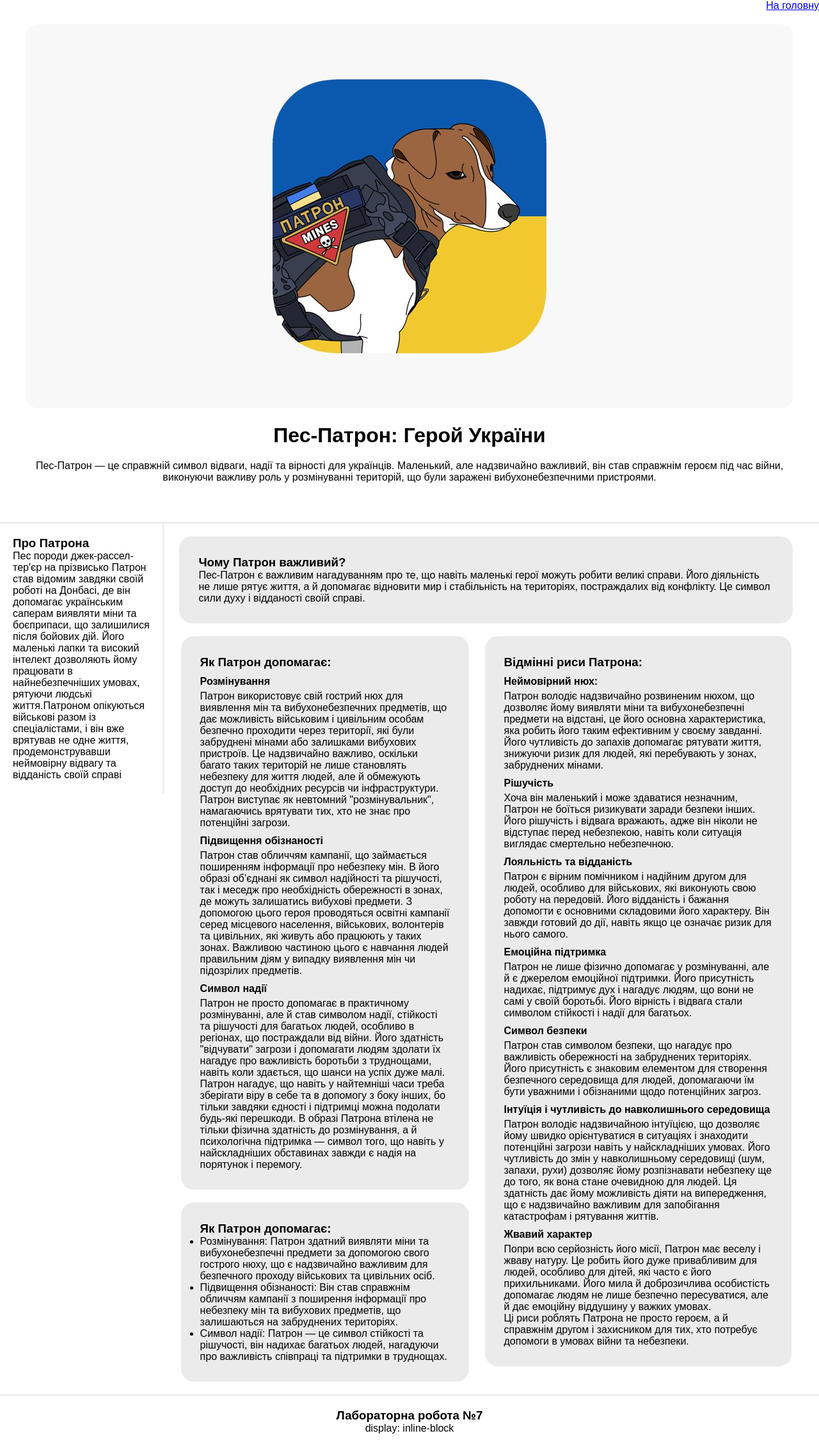
After one commit to AsterPy/lab-front, a Flask app: page /templates/Lab7_mylian/lab7.html in a window 1280 px wide. The commit adds this page. Shown: the whole page at 64% size. Run offline with Flask 3, Linux system fonts and the light colour scheme.

Commit message:
лаба 5 6 7 8

```diff
--- a/main.py
+++ b/main.py
@@ -39,6 +39,22 @@ def lab4_main():
 def lab4_files(filename):
     return render_template(f'Lab4_mylian/{filename}')
 
+@app.route('/templates/Lab5_mylian/lab5.html')
+def lab5_main():
+    return render_template('Lab5_mylian/lab5.html')
+
+@app.route('/templates/Lab6_mylian/lab6.html')
+def lab6_main():
+    return render_template('Lab6_mylian/lab6.html')
+
+@app.route('/templates/Lab7_mylian/lab7.html')
+def lab7_main():
+    return render_template('Lab7_mylian/lab7.html')
+
+@app.route('/templates/Lab8_mylian/lab8.html')
+def lab8_main():
+    return render_template('Lab8_mylian/lab8.html')
+
 
 if __name__ == '__main__':
     app.run(debug=True)
--- /dev/null
+++ b/style/Lab7_mylian/style.css
@@ -0,0 +1,123 @@
+* {
+    margin: 0;
+    padding: 0;
+    box-sizing: border-box;
+}
+
+body {
+    font-family: Arial, sans-serif;
+}
+
+
+.header {
+    height: 100vh;
+    padding: 20px;
+    text-align: center;
+    border-bottom: 2px solid rgb(233, 233, 233);
+}
+
+.header img {
+    border-radius: 20px;
+    margin-bottom: 20px;
+}
+
+.header h1 {
+    margin-bottom: 20px;
+}
+.sidebar {
+    width: 20%;
+    height: 200%;
+    padding: 20px;
+    text-align: start;
+    border-right:2px solid rgb(233, 233, 233);
+    display: inline-block;
+    vertical-align: top;
+    position: sticky;
+    top: 0;
+}
+
+.mainbar {
+    width: 78%;
+    height: 100%;
+    padding: 20px;
+    text-align: center;
+    display: inline-block;
+    vertical-align: top;
+}
+
+.main {
+    width: 100%;
+    display: inline-block;
+    text-align: start;
+}
+
+.main-top {
+    background-color: rgb(235, 235, 235);
+    width: 100%;
+    padding: 30px;
+    text-align: start;
+    border-radius: 20px;
+    margin-bottom: 20px;
+}
+
+.main-bootom{
+    width: 100%;
+    height: 70%;
+    text-align: center;
+    display: inline;
+}
+
+.section-3{
+    width: 47%;
+    height: 100%;
+    text-align: start;
+    display: inline-block;
+    margin-right: 20px;
+}
+
+.section-3-1 {
+    background-color: rgb(235, 235, 235);
+    padding: 30px;
+    text-align: start;
+    border-radius: 20px;
+    display: inline-block;
+    vertical-align: top;
+    margin-bottom: 20px;
+}
+
+.section-3-1 h4 {
+    margin-top: 10px;
+    margin-bottom: 5px;
+}
+
+.section-4 h4 {
+    margin-top: 10px;
+    margin-bottom: 5px;
+}
+
+.section-3-2 {
+    background-color: rgb(235, 235, 235);
+    padding: 30px;
+    text-align: start;
+    border-radius: 20px;
+    display: inline-block;
+    vertical-align: top;
+}
+
+
+.section-4 {
+    background-color: rgb(235, 235, 235);
+    width: 50%;
+    height: 100%;
+    padding: 30px;
+    text-align: start;
+    border-radius: 20px;
+    display: inline-block;
+    vertical-align: top;
+}
+
+.footer {
+    padding: 20px;
+    text-align: center;
+    border-top:  2px solid rgb(233, 233, 233);
+}
--- /dev/null
+++ b/templates/Lab7_mylian/lab7.html
@@ -0,0 +1,73 @@
+<!DOCTYPE html>
+<html lang="en">
+<head>
+    <meta charset="UTF-8">
+    <meta name="viewport" content="width=device-width, initial-scale=1.0">
+    <title>Document</title>
+    <link rel="stylesheet" href="/Lab7_mylian/style.css">
+</head>
+<body>
+    <a style="display: block; text-align: right;" href="/">На головну</a>
+    <main>
+        <header class="header">
+            <img src="/Lab7_mylian/ps.jpg" alt="">
+            <h1>Пес-Патрон: Герой України</h1>
+            <p>Пес-Патрон — це справжній символ відваги, надії та вірності для українців. Маленький, але надзвичайно важливий, він став справжнім героєм під час війни, виконуючи важливу роль у розмінуванні територій, що були заражені вибухонебезпечними пристроями.</p>
+        </header>
+        <section class="main">
+            <div class="sidebar">
+                <h3>Про Патрона</h3>
+                <p>Пес породи джек-рассел-тер'єр на прізвисько Патрон став відомим завдяки своїй роботі на Донбасі, де він допомагає українським саперам виявляти міни та боєприпаси, що залишилися після бойових дій. Його маленькі лапки та високий інтелект дозволяють йому працювати в найнебезпечніших умовах, рятуючи людські життя.Патроном опікуються військові разом із спеціалістами, і він вже врятував не одне життя, продемонструвавши неймовірну відвагу та відданість своїй справі</p>
+            </div>
+            <div class="mainbar">
+                <div class="main-top">
+                    <h3>Чому Патрон важливий?</h3>
+                    <p>Пес-Патрон є важливим нагадуванням про те, що навіть маленькі герої можуть робити великі справи. Його діяльність не лише рятує життя, а й допомагає відновити мир і стабільність на територіях, постраждалих від конфлікту. Це символ сили духу і відданості своїй справі.</p>
+                </div>
+                <div class="main-bootom">
+                    <div class="section-3">
+                        <div class="section-3-1">
+                            <h3>Як Патрон допомагає:</h3>
+                            <h4>Розмінування</h4>
+                            <p>Патрон використовує свій гострий нюх для виявлення мін та вибухонебезпечних предметів, що дає можливість військовим і цивільним особам безпечно проходити через території, які були забруднені мінами або залишками вибухових пристроїв. Це надзвичайно важливо, оскільки багато таких територій не лише становлять небезпеку для життя людей, але й обмежують доступ до необхідних ресурсів чи інфраструктури. Патрон виступає як невтомний "розмінувальник", намагаючись врятувати тих, хто не знає про потенційні загрози.</p>
+                            <h4>Підвищення обізнаності</h4>
+                            <p>Патрон став обличчям кампанії, що займається поширенням інформації про небезпеку мін. В його образі об’єднані як символ надійності та рішучості, так і меседж про необхідність обережності в зонах, де можуть залишатись вибухові предмети. З допомогою цього героя проводяться освітні кампанії серед місцевого населення, військових, волонтерів та цивільних, які живуть або працюють у таких зонах. Важливою частиною цього є навчання людей правильним діям у випадку виявлення мін чи підозрілих предметів.</p>
+                            <h4>Символ надії</h4>
+                            <p>Патрон не просто допомагає в практичному розмінуванні, але й став символом надії, стійкості та рішучості для багатьох людей, особливо в регіонах, що постраждали від війни. Його здатність "відчувати" загрози і допомагати людям здолати їх нагадує про важливість боротьби з труднощами, навіть коли здається, що шанси на успіх дуже малі. Патрон нагадує, що навіть у найтемніші часи треба зберігати віру в себе та в допомогу з боку інших, бо тільки завдяки єдності і підтримці можна подолати будь-які перешкоди. В образі Патрона втілена не тільки фізична здатність до розмінування, а й психологічна підтримка — символ того, що навіть у найскладніших обставинах завжди є надія на порятунок і перемогу.</p>
+                        </div>
+                        <div class="section-3-2">
+                            <h3>Як Патрон допомагає:</h3>
+                            <ul>
+                                <li>Розмінування: Патрон здатний виявляти міни та вибухонебезпечні предмети за допомогою свого гострого нюху, що є надзвичайно важливим для безпечного проходу військових та цивільних осіб.</li>
+                                <li>Підвищення обізнаності: Він став справжнім обличчям кампанії з поширення інформації про небезпеку мін та вибухових предметів, що залишаються на забруднених територіях.</li>
+                                <li>Символ надії: Патрон — це символ стійкості та рішучості, він надихає багатьох людей, нагадуючи про важливість співпраці та підтримки в труднощах.</li>
+                            </ul>
+                        </div>
+                    </div>
+                    <div class="section-4">
+                        <h3>Відмінні риси Патрона:</h3>
+                        <h4>Неймовірний нюх:</h4>
+                        <p>Патрон володіє надзвичайно розвиненим нюхом, що дозволяє йому виявляти міни та вибухонебезпечні предмети на відстані, це його основна характеристика, яка робить його таким ефективним у своєму завданні. Його чутливість до запахів допомагає рятувати життя, знижуючи ризик для людей, які перебувають у зонах, забруднених мінами.</p>
+                        <h4>Рішучість</h4>
+                        <p>Хоча він маленький і може здаватися незначним, Патрон не боїться ризикувати заради безпеки інших. Його рішучість і відвага вражають, адже він ніколи не відступає перед небезпекою, навіть коли ситуація виглядає смертельно небезпечною.</p>
+                        <h4>Лояльність та відданість</h4>
+                        <p>Патрон є вірним помічником і надійним другом для людей, особливо для військових, які виконують свою роботу на передовій. Його відданість і бажання допомогти є основними складовими його характеру. Він завжди готовий до дії, навіть якщо це означає ризик для нього самого.</p>
+                        <h4>Емоційна підтримка</h4>
+                        <p>Патрон не лише фізично допомагає у розмінуванні, але й є джерелом емоційної підтримки. Його присутність надихає, підтримує дух і нагадує людям, що вони не самі у своїй боротьбі. Його вірність і відвага стали символом стійкості і надії для багатьох.</p>
+                        <h4>Символ безпеки</h4>
+                        <p>Патрон став символом безпеки, що нагадує про важливість обережності на забруднених територіях. Його присутність є знаковим елементом для створення безпечного середовища для людей, допомагаючи їм бути уважними і обізнаними щодо потенційних загроз.</p>
+                        <h4>Інтуїція і чутливість до навколишнього середовища</h4>
+                        <p>Патрон володіє надзвичайною інтуїцією, що дозволяє йому швидко орієнтуватися в ситуаціях і знаходити потенційні загрози навіть у найскладніших умовах. Його чутливість до змін у навколишньому середовищі (шум, запахи, рухи) дозволяє йому розпізнавати небезпеку ще до того, як вона стане очевидною для людей. Ця здатність дає йому можливість діяти на випередження, що є надзвичайно важливим для запобігання катастрофам і рятування життів.</p>
+                        <h4>Жвавий характер</h4>
+                        <p>Попри всю серйозність його місії, Патрон має веселу і жваву натуру. Це робить його дуже привабливим для людей, особливо для дітей, які часто є його прихильниками. Його мила й доброзичлива особистість допомагає людям не лише безпечно пересуватися, але й дає емоційну віддушину у важких умовах. <br> Ці риси роблять Патрона не просто героєм, а й справжнім другом і захисником для тих, хто потребує допомоги в умовах війни та небезпеки.</p>
+                    </div>
+                </div>
+            </div>
+        </section>
+        <footer class="footer">
+            <h3>Лабораторна робота №7</h3>
+            <p>display: inline-block</p>
+        </footer>
+    </main>
+</body>
+</html>
```
Also changed, not shown: style/Lab1_mylian/style/style.css (+0 -8 lines), style/Lab5_mylian/style.css (added, +27 -0 lines), style/Lab6_mylian/style.css (added, +40 -0 lines), style/Lab8_mylian/style.css (added, +113 -0 lines), templates/Lab5_mylian/lab5.html (added, +80 -0 lines), templates/Lab6_mylian/lab6.html (added, +80 -0 lines), templates/Lab8_mylian/lab8.html (added, +73 -0 lines), templates/index.html (+8 -0 lines), style/Lab7_mylian/ps.jpg (added), style/Lab8_mylian/ps.jpg (added).
